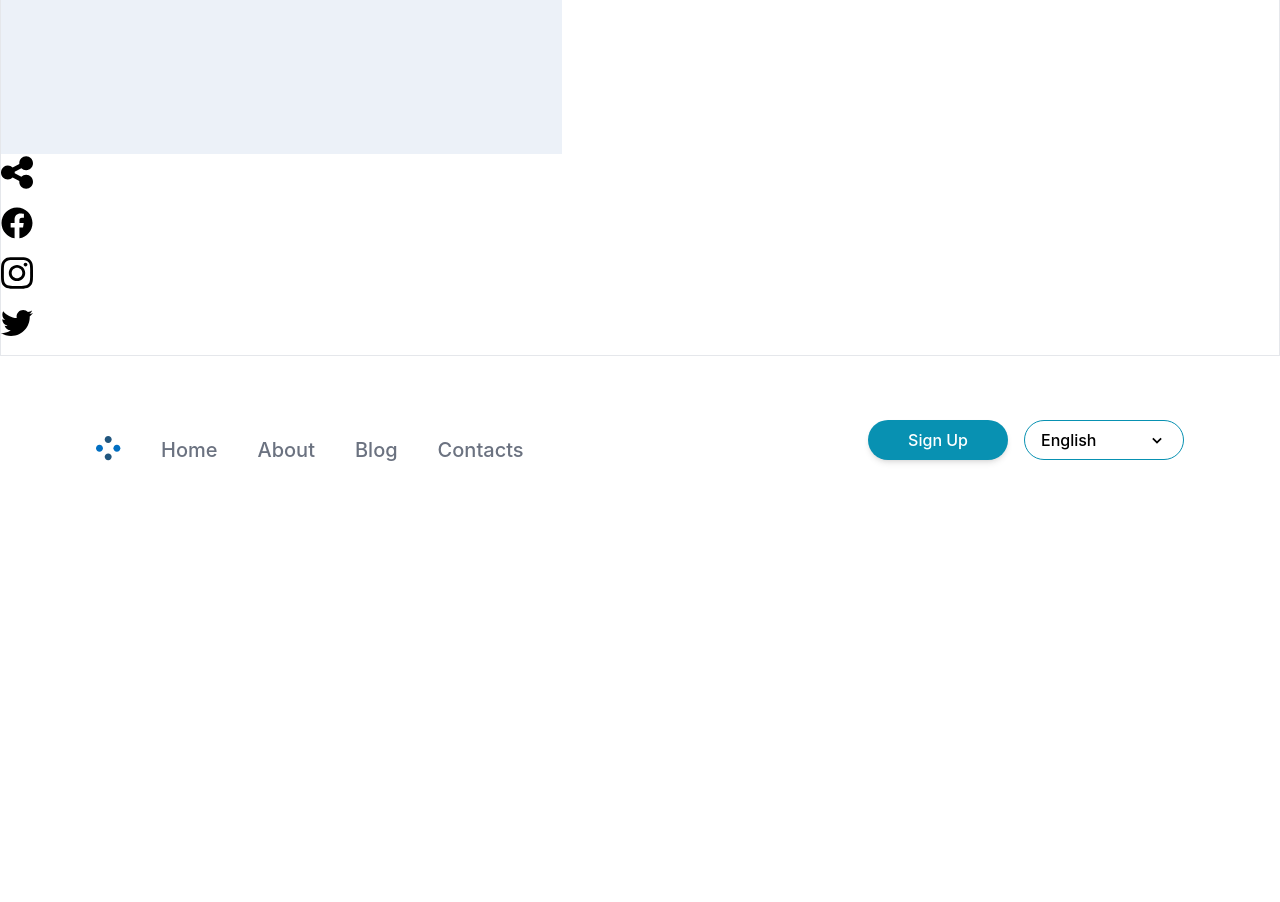
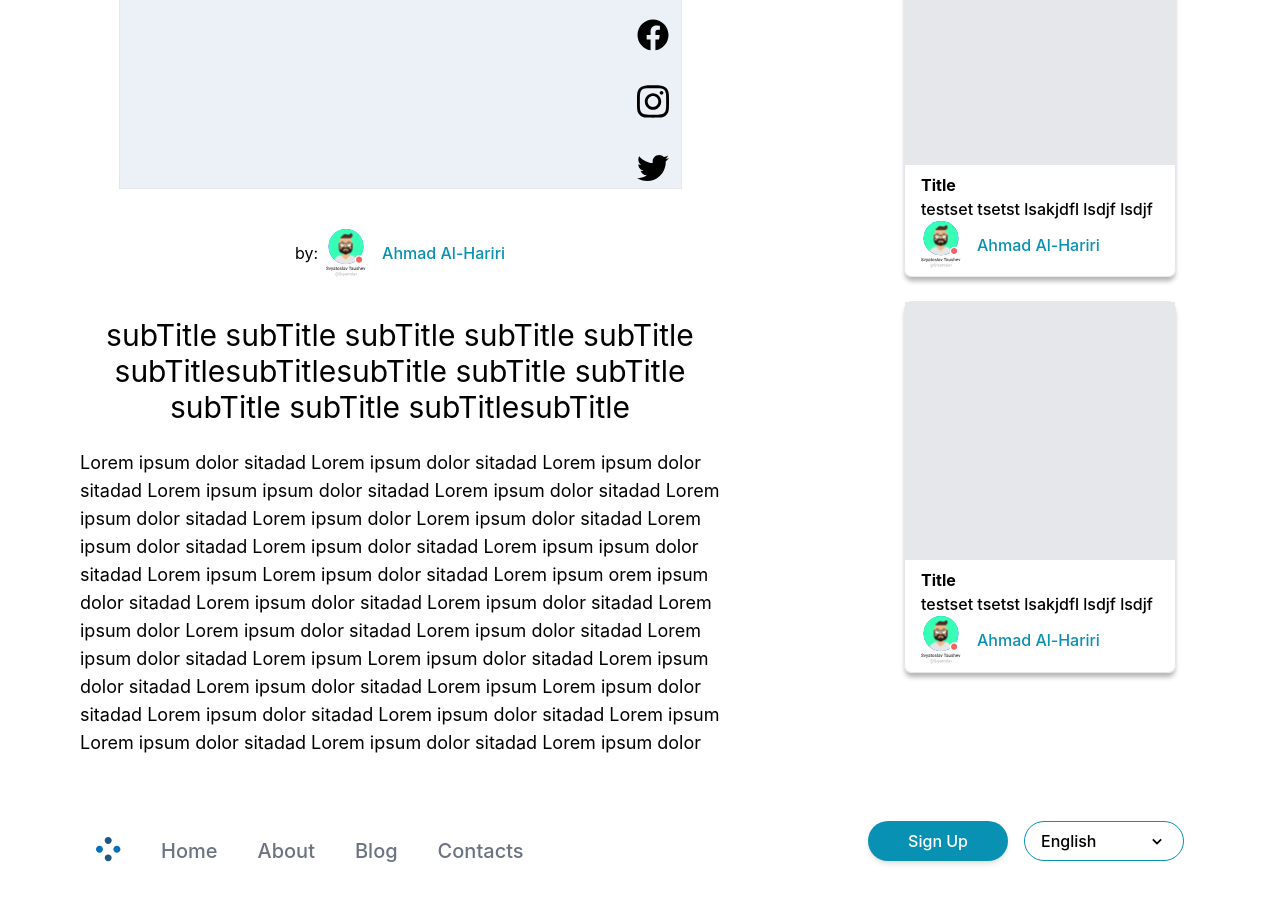
Before and after one commit to Recoded-Spark-Turkey-2022/The-Incredibles, a React (Create React App) app: page /blogs/blog in a window 1280 px wide. Shown: the part 340-1242 px from the top of the page. Before the commit the page ends 868 px from the top, so only its background shows below. Built offline with nearby package versions, Linux system fonts and the light colour scheme.

Commit message:
creat and styel blogs page and single blog page

```diff
--- a/src/pages/Blogs/Blog.jsx
+++ b/src/pages/Blogs/Blog.jsx
@@ -1,26 +1,136 @@
-import React from 'react'
-import BlogImage from '../../assets/pics/blogpage/blogImage.svg'
-import ShareIcon from '../../assets/pics/blogpage/share.svg'
-import FaceIcon from '../../assets/pics/blogpage/faceb.svg'
-import InstaIcon from '../../assets/pics/blogpage/insta.svg'
-import TweterIcon from '../../assets/pics/blogpage/tweter.svg'
+import React from 'react';
+import BlogCard from './BlogCard';
+import BlogImage from '../../assets/pics/blogpage/blogImage.svg';
+import ShareIcon from '../../assets/pics/blogpage/share.svg';
+import FaceIcon from '../../assets/pics/blogpage/faceb.svg';
+import InstaIcon from '../../assets/pics/blogpage/insta.svg';
+import TweterIcon from '../../assets/pics/blogpage/tweter.svg';
+import User from '../../assets/pics/userProfil.svg';
 
 function Blog() {
+
+  //temporary data
+  const blogs = [
+    {
+      title: 'title',
+      text: 'text',
+      author: 'author',
+      date: 'date',
+      state: 'normal',
+    },
+    {
+      title: 'title',
+      text: 'text',
+      author: 'author',
+      date: 'date',
+      state: 'normal',
+    },
+    {
+      title: 'title',
+      text: 'text',
+      author: 'author',
+      date: 'date',
+      state: 'normal',
+    },
+    {
+      title: 'title',
+      text: 'text',
+      author: 'author',
+      date: 'date',
+      state: 'normal',
+    },
+    {
+      title: 'title',
+      text: 'text',
+      author: 'author',
+      date: 'date',
+      state: 'normal',
+    },
+    {
+      title: 'title',
+      text: 'text',
+      author: 'author',
+      date: 'date',
+      state: 'normal',
+    },
+    {
+      title: 'title',
+      text: 'text',
+      author: 'author',
+      date: 'date',
+      state: 'popular',
+    },
+    {
+      title: 'title',
+      text: 'text',
+      author: 'author',
+      date: 'date',
+      state: 'popular',
+    },
+    {
+      title: 'title',
+      text: 'text',
+      author: 'author',
+      date: 'date',
+      state: 'popular',
+    },
+    {
+      title: 'title',
+      text: 'text',
+      author: 'author',
+      date: 'date',
+      state: 'popular',
+    },
+  ];
   return (
-    <div>
-      <div className='flex flex-col  '>
-      <h1 className='font-bold text-5xl pb-8'>Title Title tkolsi lsjisdjf </h1>
-      <div className=' relative border'>
-        <img src={BlogImage} alt="blog-image" className='' />
-        <img src={ShareIcon} alt="share-image" className='w-8 pb-4 text-cyan-600' />
-        <img src={FaceIcon} alt="face-image" className='w-8 pb-4 text-cyan-600' />
-        <img src={InstaIcon} alt="insta-image" className='w-8 pb-4 text-cyan-600' />
-        <img src={TweterIcon} alt="tweter-image" className='w-8 pb-4 text-cyan-600' />
+    <div className="border-t-2 pt-8 flex max-lg:flex-col max-lg:border-t-0">
+      <div className="flex flex-col m-auto w-1/2 max-lg:w-full items-center max-sm:p-2 max-lg:border-b-2 ">
+        <h1 className="font-bold text-5xl pb-8">
+          Title Title tkolsi lsjisdjf{' '}
+        </h1>
+        <div className=" relative border flex w-fit">
+          <img src={BlogImage} alt="blog-image" className="" />
+          <div className="w-fit h-fit absolute right-3 bottom-1">
+            <img src={ShareIcon} alt="share-image" className="w-8 max-md:w-6 pt-8 max-sm:pt-6 " />
+            <img src={FaceIcon} alt="face-image" className="w-8 max-md:w-6 pt-8 max-sm:pt-6 " />
+            <img src={InstaIcon} alt="insta-image" className="w-8 max-md:w-6 pt-8 max-sm:pt-6 " />
+            <img src={TweterIcon} alt="tweter-image" className="w-8 max-md:w-6 pt-8 max-sm:pt-6 " />
+          </div>
+        </div>
+        <div className="flex items-center py-10">
+          <p className="pr-2">by:</p>
+          <img src={User} alt="author" className="w-10" />
+          <h1 className="ml-4 text-cyan-600 font-medium">Ahmad Al-Hariri</h1>
+        </div>
+        <h1 className="text-blod text-3xl text-center pb-6">
+          subTitle subTitle subTitle subTitle subTitle subTitlesubTitlesubTitle
+          subTitle subTitle subTitle subTitle subTitlesubTitle
+        </h1>
+        <p className='text-lg max-lg:px-6 max-lg:pb-6'>
+          Lorem ipsum dolor sitadad Lorem ipsum dolor sitadad Lorem ipsum dolor
+          sitadad Lorem ipsum  ipsum dolor sitadad Lorem ipsum dolor
+          sitadad Lorem ipsum dolor sitadad Lorem ipsum dolor Lorem ipsum dolor
+          sitadad Lorem ipsum dolor sitadad Lorem ipsum dolor sitadad Lorem
+          ipsum  ipsum dolor sitadad Lorem ipsum Lorem ipsum dolor
+          sitadad Lorem ipsum orem ipsum dolor sitadad Lorem ipsum dolor sitadad
+          Lorem ipsum dolor sitadad Lorem ipsum dolor Lorem ipsum dolor sitadad
+          Lorem ipsum dolor sitadad Lorem ipsum dolor sitadad Lorem ipsum Lorem
+          ipsum dolor sitadad Lorem ipsum dolor sitadad Lorem ipsum dolor
+          sitadad Lorem ipsum Lorem ipsum dolor sitadad Lorem ipsum dolor
+          sitadad Lorem ipsum dolor sitadad Lorem ipsum Lorem ipsum dolor
+          sitadad Lorem ipsum dolor sitadad Lorem ipsum dolor
+        </p>
       </div>
-
+      <div className=' w-1/4 m-auto max-lg:w-full'>
+      <h1 className=" mt-2 mx-6 font-bold text-lg pb-2 text-gray-600">Read also:</h1>
+        <div className='max-lg:flex' >
+            {blogs.slice(0,2).map((blog) =>
+              blog.state === 'normal' ? <BlogCard key={blog.title} /> : null
+            )}
+        </div>
       </div>
     </div>
-  )
+  );
 }
 
-export default Blog
+export default Blog;
--- a/src/pages/Blogs/BlogCard.jsx
+++ b/src/pages/Blogs/BlogCard.jsx
@@ -5,7 +5,7 @@ import { useNavigate } from 'react-router-dom'
 function BlogCard() {
   const navigate = useNavigate()
   return (
-    <div onClick={()=>navigate('/blogs/blog')} className='group h-1/4 border mx-6 mb-4 rounded-lg shadow-[0_5px_5px_-1px_rgba(0,0,0,0.3)] hover:shadow-[5px_5px_5px_-1px_rgba(0,0,0,0.3)] focus:shadow-[5px_5px_5px_-1px_rgba(0,0,0,0.3)]'>
+    <div onClick={()=>navigate('/blogs/blog')} className='group h-1/4 border mx-6 max-lg:mx-4 mb-6 rounded-lg shadow-[0_5px_5px_-1px_rgba(0,0,0,0.3)] hover:shadow-[5px_5px_5px_-1px_rgba(0,0,0,0.3)] focus:shadow-[5px_5px_5px_-1px_rgba(0,0,0,0.3)]'>
         <div className='transition-all duration-500 w-full h-1/4 bg-gray-200 border py-32 overflow-hidden group-hover:py-20'>
 
         </div>
--- a/src/pages/Blogs/BlogsPage.jsx
+++ b/src/pages/Blogs/BlogsPage.jsx
@@ -1,4 +1,4 @@
-import React, { useState } from 'react';
+import React from 'react';
 import SearchIcon from '../../assets/pics/blogpage/searchIcon.svg';
 import BlogCard from './BlogCard';
 import Slider from 'react-slick';
```
